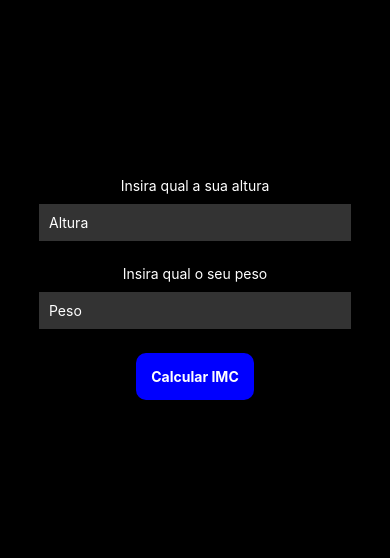
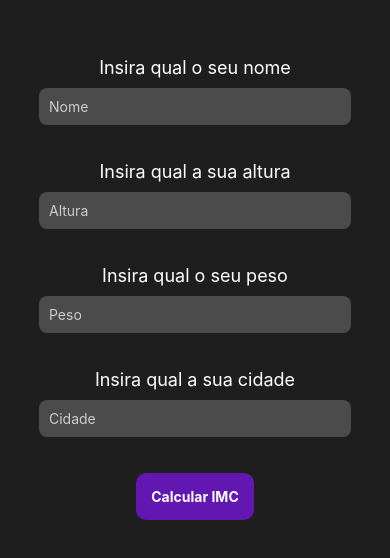
Before and after one commit to JoaoMadeiraxyz/mobile-project, a React Native app: screen / in a window 390 px wide. Shown: the part 134-692 px from the top of the page. Built offline with nearby package versions, Linux system fonts and the light colour scheme.

Commit message:
finished the main page front end

```diff
--- a/App.js
+++ b/App.js
@@ -4,11 +4,17 @@ import { View, Text, TextInput, TouchableOpacity, StyleSheet } from 'react-nativ
 const App = () => {
   return (
     <View style={styles.container}>
+    <Text style={styles.label}>Insira qual o seu nome</Text>
+      <TextInput style={styles.input} placeholder="Nome" placeholderTextColor="white" />
+
       <Text style={styles.label}>Insira qual a sua altura</Text>
       <TextInput style={styles.input} placeholder="Altura" placeholderTextColor="white" />
 
       <Text style={styles.label}>Insira qual o seu peso</Text>
       <TextInput style={styles.input} placeholder="Peso" placeholderTextColor="white" />
+
+      <Text style={styles.label}>Insira qual a sua cidade</Text>
+      <TextInput style={styles.input} placeholder="Cidade" placeholderTextColor="white" />
 
       <TouchableOpacity style={styles.button}>
         <Text style={styles.buttonText}>Calcular IMC</Text>
@@ -20,12 +26,13 @@ const App = () => {
 const styles = StyleSheet.create({
   container: {
     flex: 1,
-    backgroundColor: 'black',
+    backgroundColor: '#1E1E1E',
     justifyContent: 'center',
     alignItems: 'center',
   },
   label: {
     color: 'white',
+    fontSize: 18,
     marginBottom: 10,
   },
   input: {
@@ -33,10 +40,12 @@ const styles = StyleSheet.create({
     width: '80%',
     padding: 10,
     color: 'white',
-    marginBottom: 24,
+    marginBottom: 36,
+    placeholderTextColor: "#CCCCCC",
+    borderRadius: 8,
   },
   button: {
-    backgroundColor: 'blue', // Cor do botão, ajuste conforme necessário
+    backgroundColor: '#6217b3',
     padding: 15,
     borderRadius: 10,
   },
```
